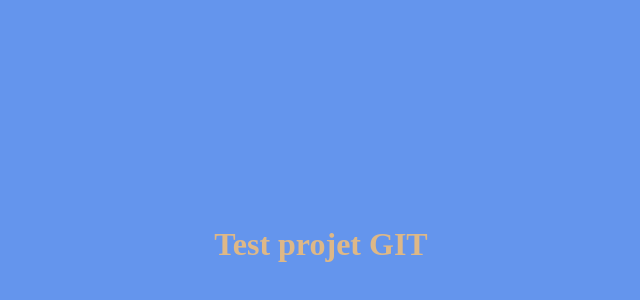
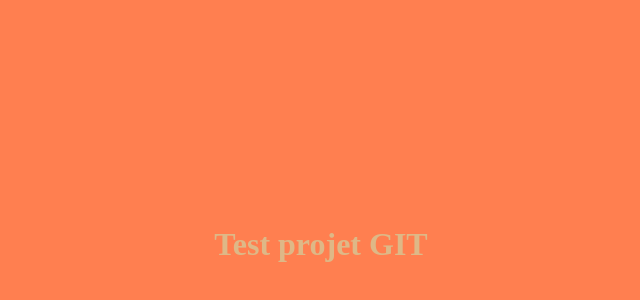
Before and after one commit to GuerreiroL/test_projet, a plain HTML site: page index.html in a window 1280 px wide. Shown: the part 48-348 px from the top of the page, without its empty margins (319-959 px from the left). Drawn offline with Linux system fonts and the light colour scheme.

Commit message:
changement de couleur de fond

```diff
--- a/index.html
+++ b/index.html
@@ -5,7 +5,7 @@
     <meta charset="utf-8">
 </head>
 
-<body style="background-color: cornflowerblue">
+<body style="background-color: coral">
     <h1 style="padding-top: 20%; padding-bottom: 20%; text-align: center; color:burlywood;">Test projet GIT</h1>
 </body>
 
```
